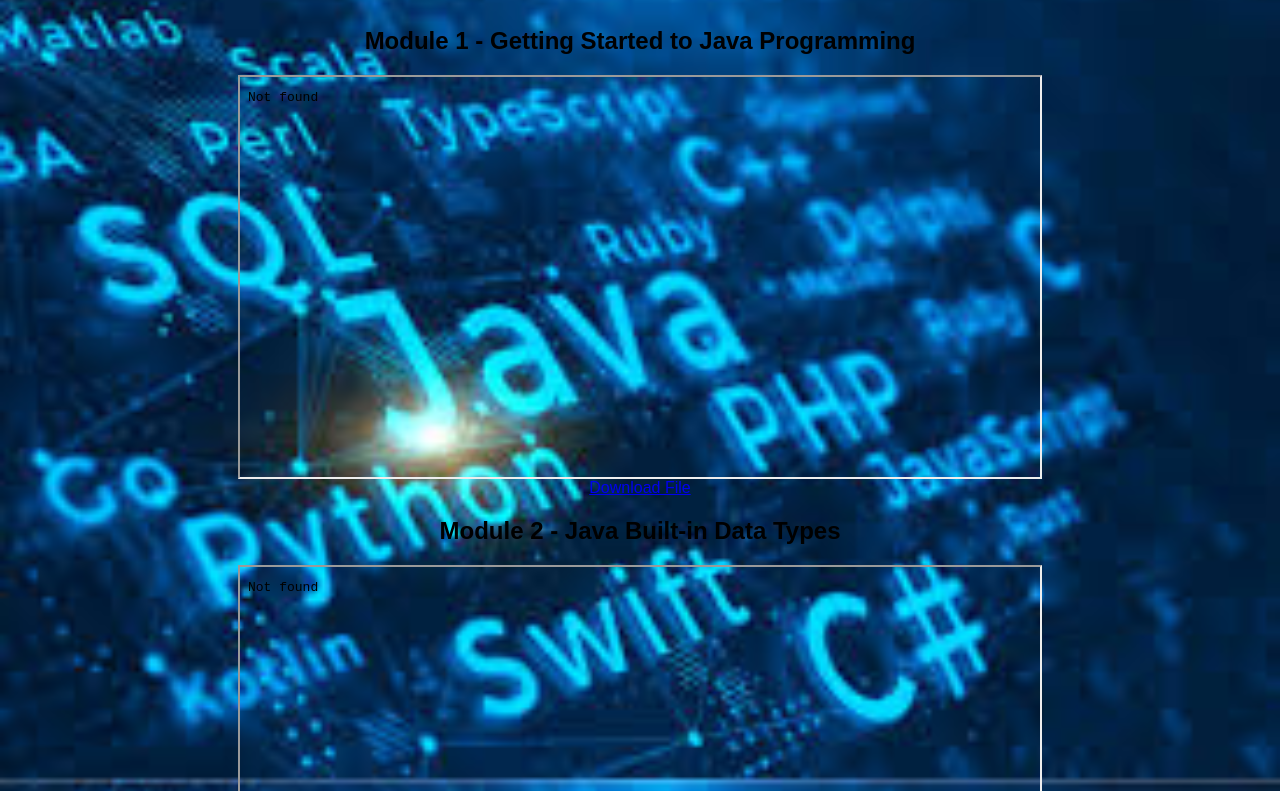
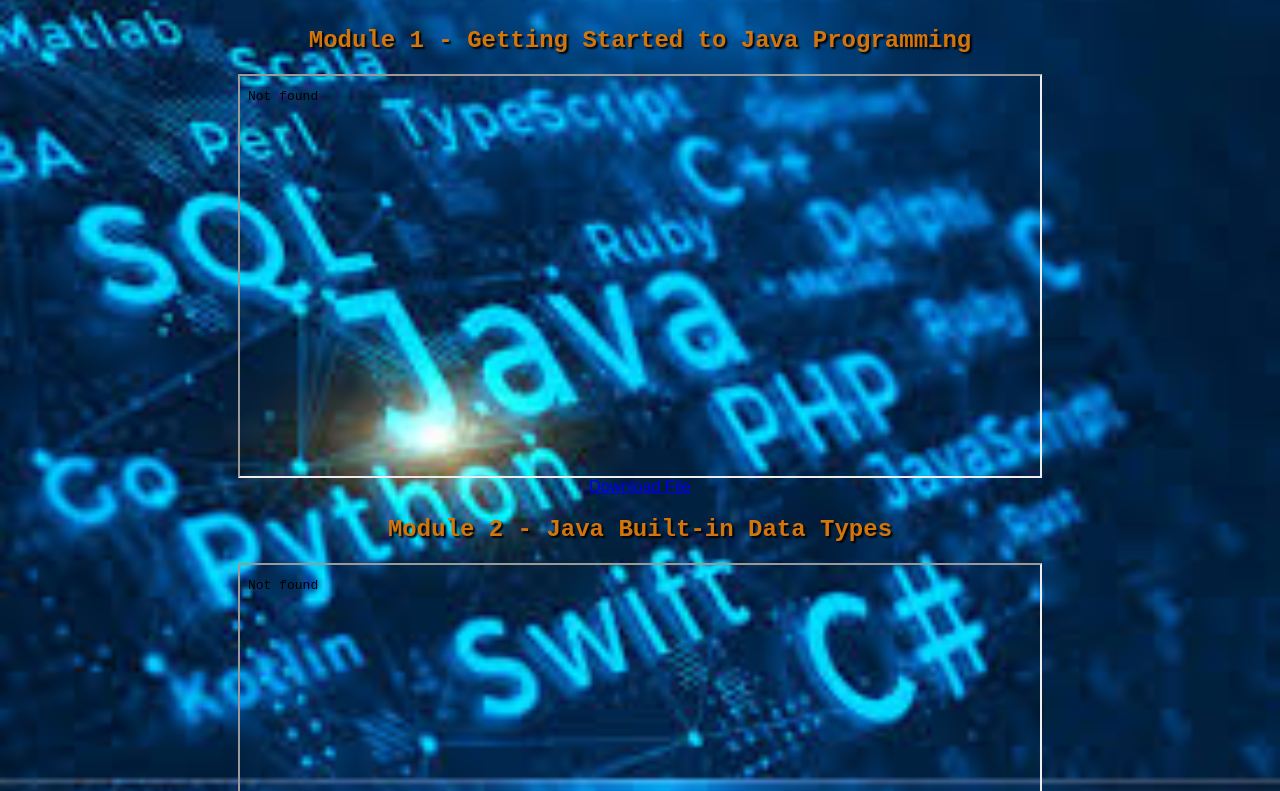
Before and after one commit to RyanCowenAlcaraz/gcscape2, a plain HTML site: page ComProg2.html in a window 1280 px wide. Shown: the part 73-864 px from the top of the page. Drawn offline with Linux system fonts and the light colour scheme.

Commit message:
Update ComProg2.html

```diff
--- a/ComProg2.html
+++ b/ComProg2.html
@@ -20,6 +20,16 @@
    flex-direction: column;
    align-items: center;
    height: 100%;
+}
+
+h1, h2 {
+    color:#d3750b;
+    font-family: 'Courier New', Courier, monospace;
+    font-weight: bold;
+}
+
+h1, h2 {
+   text-shadow: 2px 2px 2px #000000;
 }
     </style>
 </head>
```
